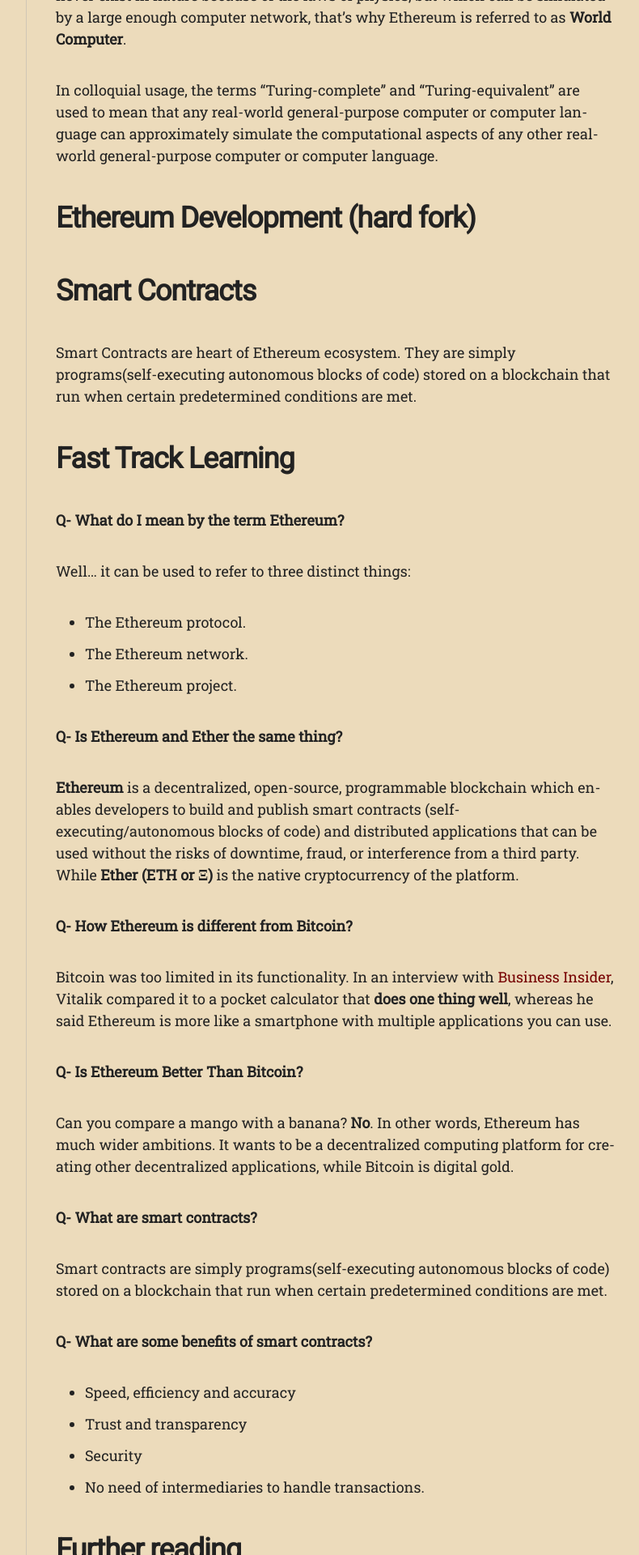
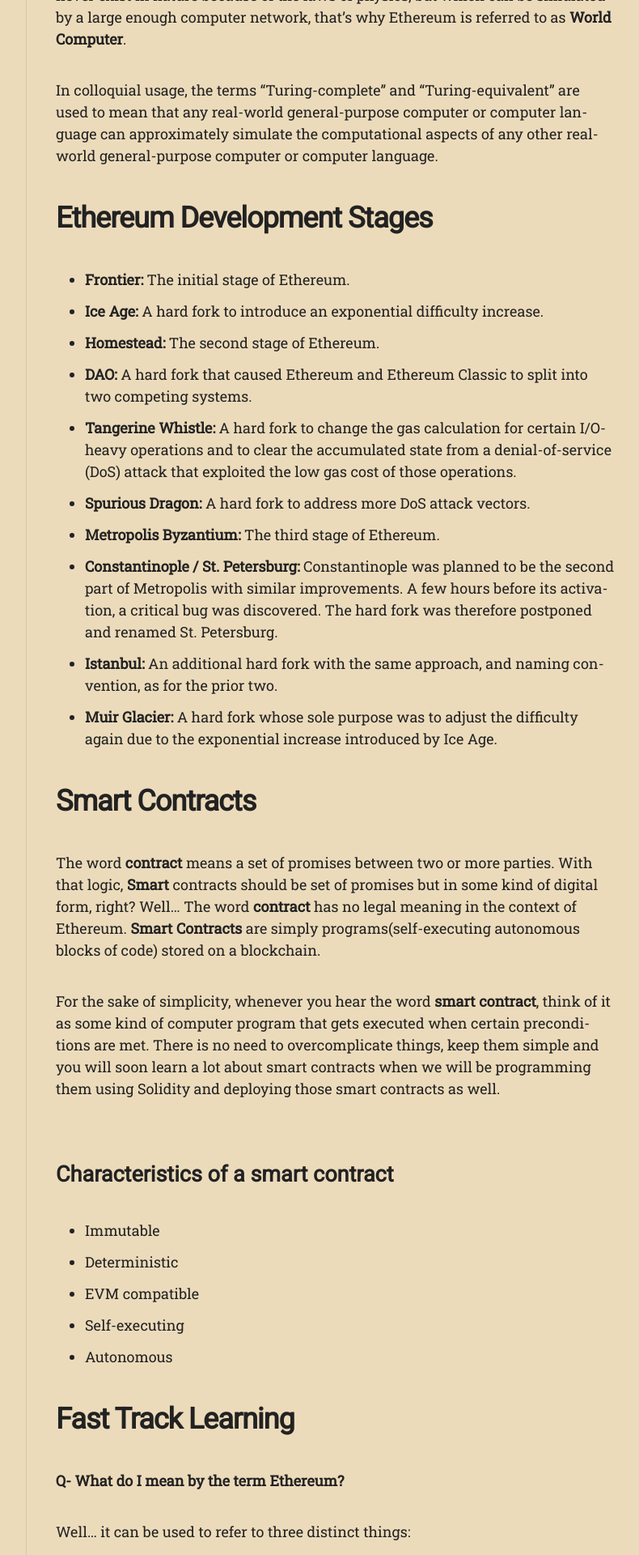
Before and after one commit to devanshbatham/devanshbatham.github.io, a Jekyll site: the page built from drafts/draft.md, in a window 1280 px wide. Shown: the part 2176-4096 px from the top of the page at 81% size, without its empty margins (357-1147 px from the left). Built offline with Jekyll 4.4.1, drawn with Linux system fonts in a browser that asks for light colours; nearby versions of some CDN libraries; some web fonts are replaced; some of the changed text lies outside the part shown.

Commit message:
Draft preview

```diff
--- a/drafts/draft.md
+++ b/drafts/draft.md
@@ -44,10 +44,47 @@ Ethereum simulates a perfect Turing complete machine, a thing which could never
 
 In colloquial usage, the terms "Turing-complete" and "Turing-equivalent" are used to mean that any real-world general-purpose computer or computer language can approximately simulate the computational aspects of any other real-world general-purpose computer or computer language.
 
-# Ethereum Development (hard fork)
+# Ethereum Development Stages
+- **Frontier:** The initial stage of Ethereum.
+
+
+- **Ice Age:** A hard fork to introduce an exponential difficulty increase.
+
+
+- **Homestead:** The second stage of Ethereum.
+
+
+- **DAO:** A hard fork that caused Ethereum and Ethereum Classic to split into two competing systems.
+
+
+- **Tangerine Whistle:** A hard fork to change the gas calculation for certain I/O-heavy operations and to clear the accumulated state from a denial-of-service (DoS) attack that exploited the low gas cost of those operations.
+
+
+- **Spurious Dragon:** A hard fork to address more DoS attack vectors.
+
+
+- **Metropolis Byzantium:**  The third stage of Ethereum.
+
+- **Constantinople / St. Petersburg:** Constantinople was planned to be the second part of Metropolis with similar improvements. A few hours before its activation, a critical bug was discovered. The hard fork was therefore postponed and renamed St. Petersburg.
+
+
+- **Istanbul:** An additional hard fork with the same approach, and naming convention, as for the prior two.
+
+
+- **Muir Glacier:** A hard fork whose sole purpose was to adjust the difficulty again due to the exponential increase introduced by Ice Age.
 
 # Smart Contracts
-Smart Contracts are heart of Ethereum ecosystem. They are simply programs(self-executing autonomous blocks of code) stored on a blockchain that run when certain predetermined conditions are met.
+
+The word **contract** means a set of promises between two or more parties. With that logic, **Smart** contracts should be set of promises but in some kind of digital form, right? Well... The word **contract** has no legal meaning in the context of Ethereum. **Smart Contracts** are simply programs(self-executing autonomous blocks of code) stored on a blockchain.
+
+For the sake of simplicity, whenever you hear the word **smart contract**, think of it as some kind of computer program that gets executed when certain preconditions are met. There is no need to overcomplicate things, keep them simple and you will soon learn a lot about smart contracts when we will be programming them using Solidity and deploying those smart contracts as well.
+
+## Characteristics of a smart contract
+- Immutable
+- Deterministic
+- EVM compatible
+- Self-executing
+- Autonomous
 
 
 
```
Also changed, not shown: other parts of drafts/draft.md (+1 -0 lines).
